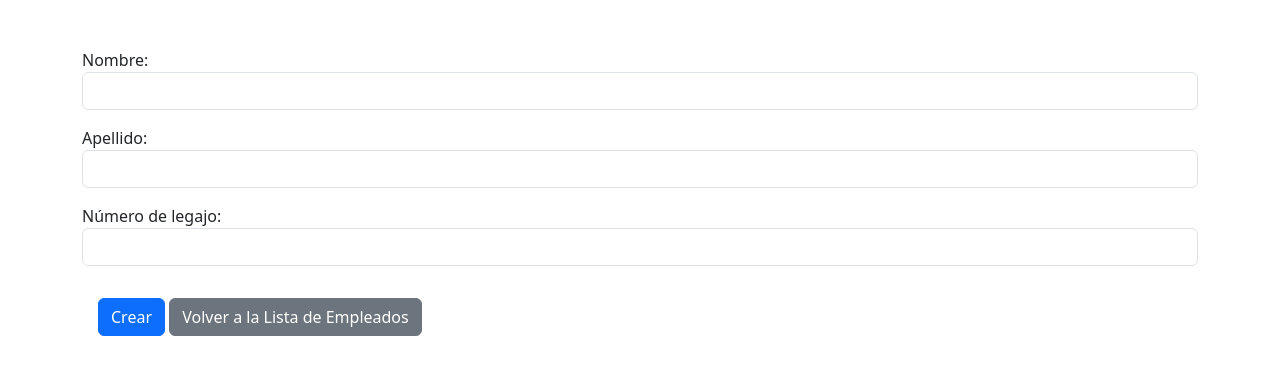
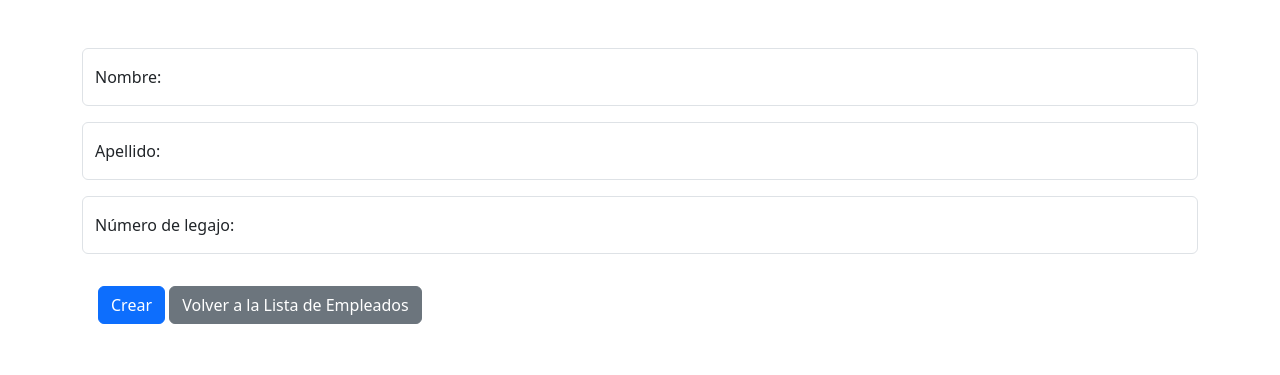
Before and after one commit to paunicole/alkemy-django-bibliotech, a Django app: page /employee/new in a window 1280 px wide. Shown: the part 56-431 px from the top of the page. Run offline with Django 4.2, Linux system fonts and the light colour scheme.

Commit message:
Actualizados campos con Floating labels, titulo para la pestaña, en Empleado

```diff
--- a/bibliotech/forms/employee_form.py
+++ b/bibliotech/forms/employee_form.py
@@ -12,7 +12,13 @@ class EmployeeForm(forms.ModelForm):
             "file_number": "Número de legajo",
         }
         widgets = {
-            "first_name": forms.TextInput(attrs={"class": "form-control"}),
-            "last_name": forms.TextInput(attrs={"class": "form-control"}),
-            "file_number": forms.TextInput(attrs={"class": "form-control"}),
+            "first_name": forms.TextInput(
+                attrs={"class": "form-control", "placeholder": "Nombre"}
+            ),
+            "last_name": forms.TextInput(
+                attrs={"class": "form-control", "placeholder": "Apellido"}
+            ),
+            "file_number": forms.TextInput(
+                attrs={"class": "form-control", "placeholder": "Número de legajo"}
+            ),
         }
--- a/bibliotech/templates/employee_form.html
+++ b/bibliotech/templates/employee_form.html
@@ -1,12 +1,27 @@
 {% extends 'base.html' %}
+
+{% block title %} {{ title }} {% endblock %}
 {% block content %}
 <form action="#" method="POST">
     {% csrf_token %}
-    {{ form.as_p }}
+    <div class="form-floating mb-3">
+        {{ form.first_name }}
+        <label for="{{ form.first_name.id_for_label }}">Nombre:</label>
+        {{ form.first_name.errors }}
+    </div>
+    <div class="form-floating mb-3">
+        {{ form.last_name }}
+        <label for="{{ form.last_name.id_for_label }}">Apellido:</label>
+        {{ form.last_name.errors }}
+    </div>
+    <div class="form-floating mb-3">
+        {{ form.file_number }}
+        <label for="{{ form.file_number.id_for_label }}">Número de legajo:</label>
+        {{ form.file_number.errors }}
+    </div>
     <div style="padding: 16px;">
         <input type="submit" class="btn {{ action }}" value="{{ submit }}">
         <a href="{% url 'employee-list' %}" class="btn btn-secondary">Volver a la Lista de Empleados</a>
     </div>
 </form>
-
 {% endblock %}
--- a/bibliotech/templates/employee_list.html
+++ b/bibliotech/templates/employee_list.html
@@ -1,4 +1,6 @@
 {% extends 'base.html' %}
+
+{% block title %} {{ title }} {% endblock %}
 {% block content %}
 
 <a href="{% url 'employee-create' %}" class="btn btn-primary" style="margin-bottom: 10px;">Añadir Empleado</a>
--- a/bibliotech/views/employee_views.py
+++ b/bibliotech/views/employee_views.py
@@ -5,7 +5,11 @@ from ..forms.employee_form import EmployeeForm
 
 def employee_list(request):
     employees = Employee.objects.all()
-    context = {"employees": employees}
+    context = {
+        "employees": employees,
+        "title": "Lista de Empleados",
+    }
+
     return render(request, "employee_list.html", context)
 
 
```
